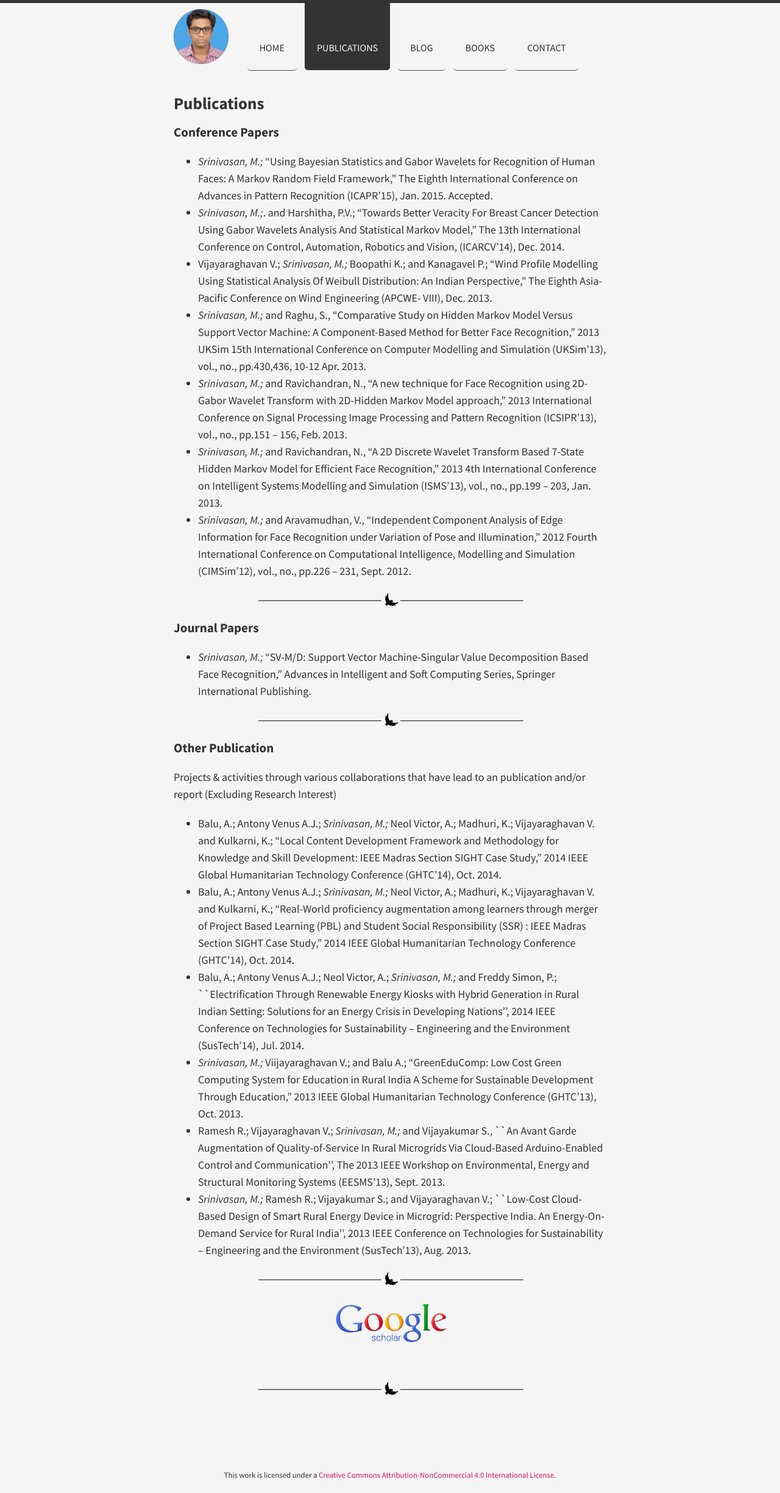
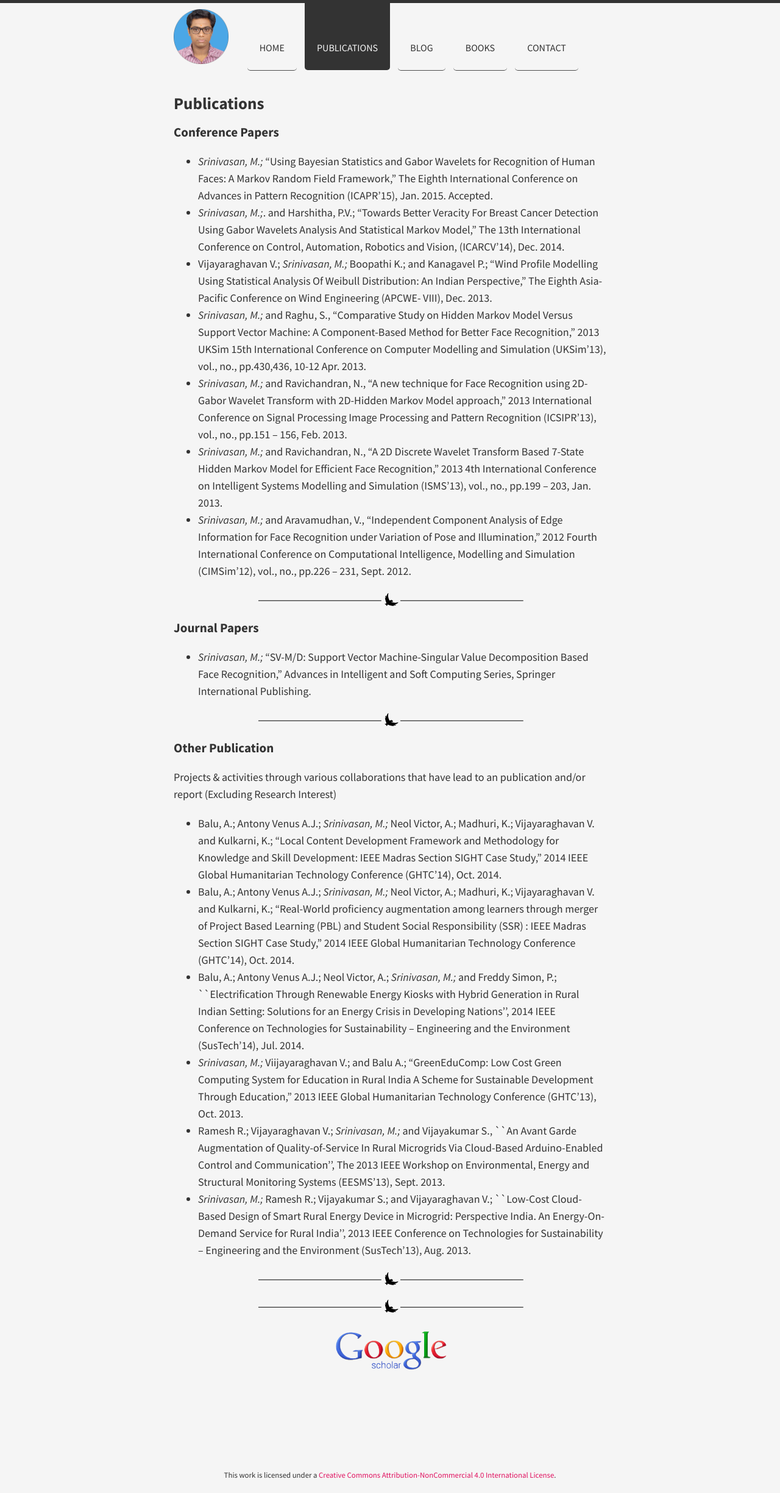
Before and after one commit to forkmsrini/forkmsrini.github.io-master, a Jekyll site: the page built from publications/index.md, in a window 1280 px wide. Shown: the whole page at 61% size. Built offline with Jekyll 4.4.1, drawn with Linux system fonts in a browser that asks for light colours; nearby versions of some CDN libraries; Markdown is read by kramdown in place of the engine named in the settings.

Commit message:
Update index.md

```diff
--- a/publications/index.md
+++ b/publications/index.md
@@ -36,7 +36,7 @@
 <div align="center">
 <table text-align="center">
 <tr>
-<td><a href='http://scholar.google.co.in/citations?user=MahZ6toAAAAJ&hl=en'><img src='/public/images/GoogleScholar.png' width='200' border='0'></a></td>
+<td><a href='http://scholar.google.co.in/citations?user=MahZ6toAAAAJ&hl=en'><img src='/public/images/GoogleScholar.png' width='200' border='0'></a></td><hr/>
 </tr>
 </table>
-</div><hr/>
+</div>
```
